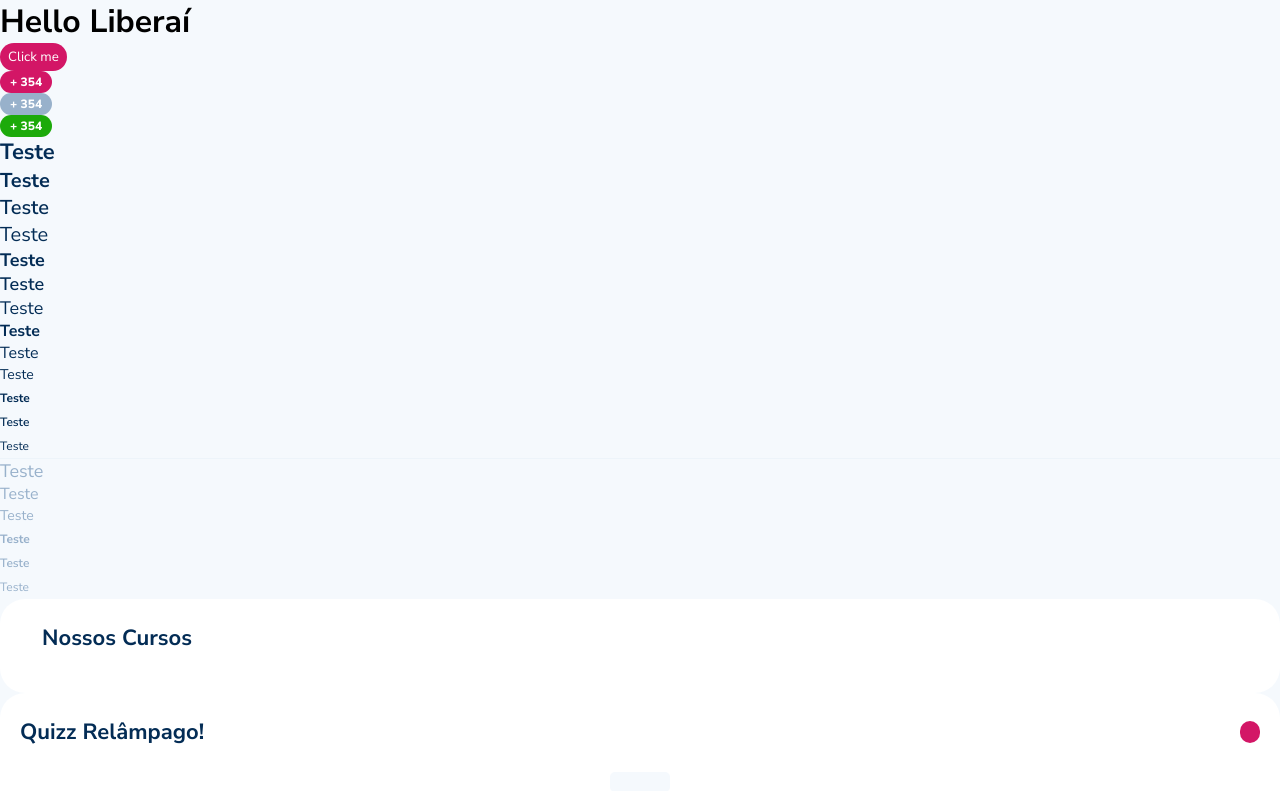
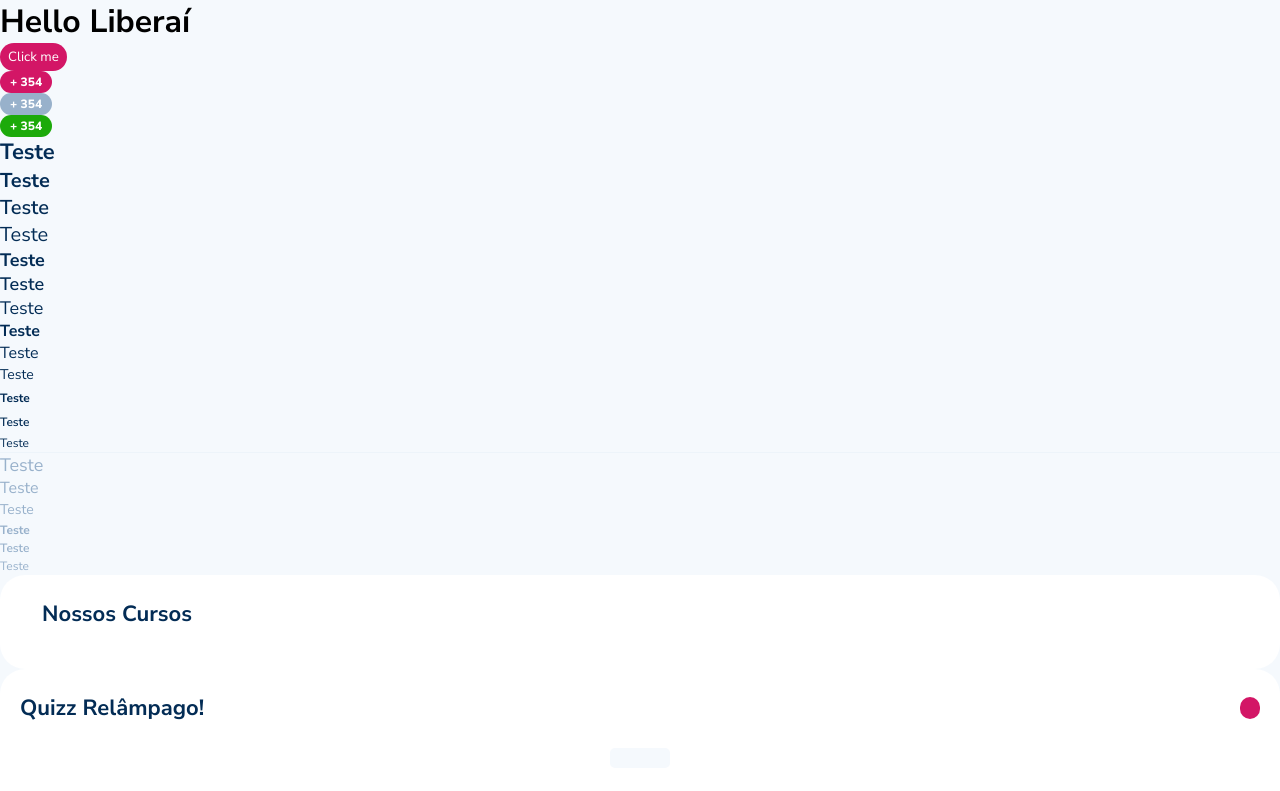
Before and after one commit to JuDCraide/Frontend-LiberAi, a React (Create React App) app: page /test in a window 1280 px wide. Shown: the top 791 px of the page. Built offline with nearby package versions, Linux system fonts and the light colour scheme.

Commit message:
fix(style): minor style changes

```diff
--- a/src/components/SecondaryContent/Rank/style.js
+++ b/src/components/SecondaryContent/Rank/style.js
@@ -1,9 +1,9 @@
 import styled from "styled-components";
 
 export const HorizontalLine = styled.div`
-  height:32px;
+  min-height:32px;
   display:flex;
   align-items:center;
   justify-content:space-between;
-  padding: 0 10px;
+  padding: 5px 10px;
 `;
--- a/src/components/Text/index.js
+++ b/src/components/Text/index.js
@@ -100,7 +100,7 @@ export function Text12SemiBold({ children, style }) {
 
 export function Text12Regular({ children, style }) {
     return (
-        <TextStyle style={style} color='var(--primary-color)' size={12} line={24} weight={'normal'}>
+        <TextStyle style={style} color='var(--primary-color)' size={12} line={18} weight={'normal'}>
             {children}
         </TextStyle>
     );
@@ -135,7 +135,7 @@ export function Text14RegularInactive({ children, style }) {
 
 export function Text12BoldInactive({ children, style }) {
     return (
-        <TextStyle style={style} color='var(--inactive-color)' size={12} line={24} weight={'bold'}>
+        <TextStyle style={style} color='var(--inactive-color)' size={12} line={18} weight={'bold'}>
             {children}
         </TextStyle>
     );
@@ -143,7 +143,7 @@ export function Text12BoldInactive({ children, style }) {
 
 export function Text12SemiBoldInactive({ children, style }) {
     return (
-        <TextStyle style={style} color='var(--inactive-color)' size={12} line={24} weight={600}>
+        <TextStyle style={style} color='var(--inactive-color)' size={12} line={18} weight={600}>
             {children}
         </TextStyle>
     );
@@ -151,7 +151,7 @@ export function Text12SemiBoldInactive({ children, style }) {
 
 export function Text12RegularInactive({ children, style }) {
     return (
-        <TextStyle style={style} color='var(--inactive-color)' size={12} line={24} weight={'normal'}>
+        <TextStyle style={style} color='var(--inactive-color)' size={12} line={18} weight={'normal'}>
             {children}
         </TextStyle>
     );
```
